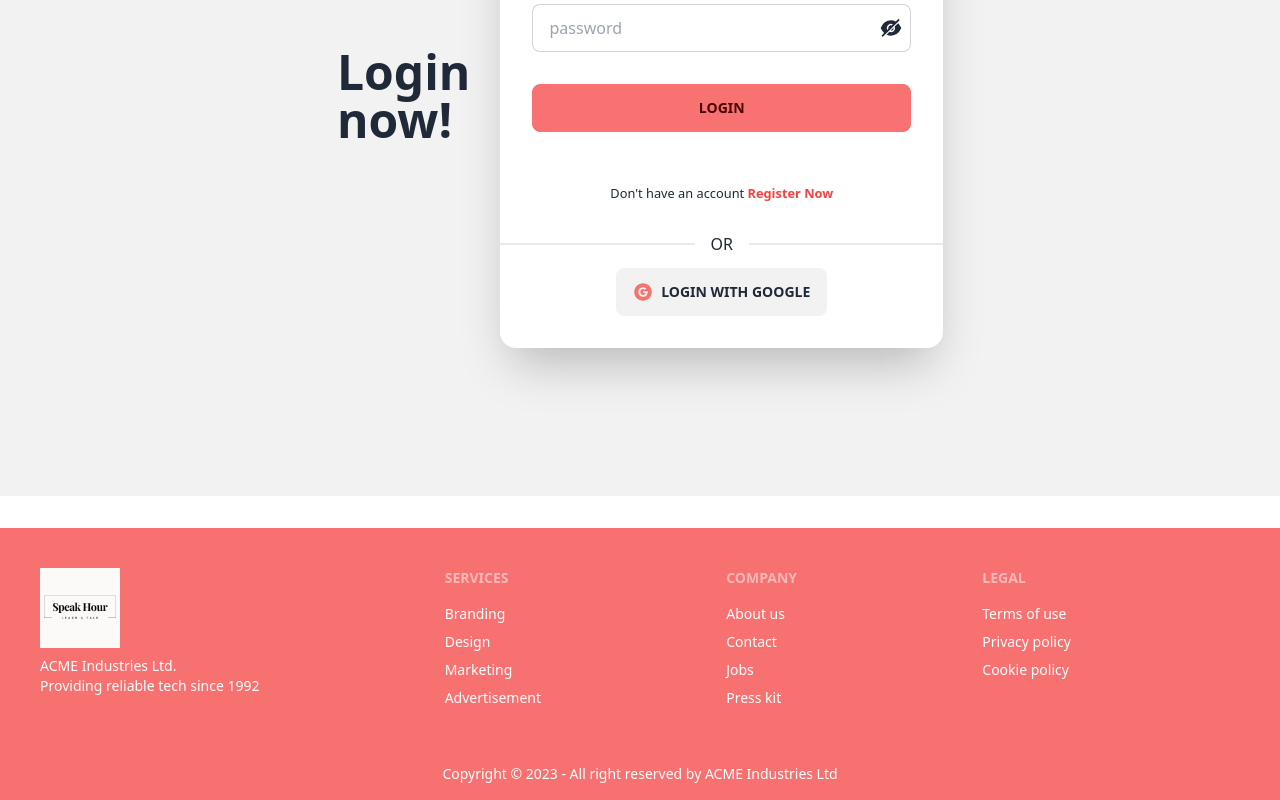
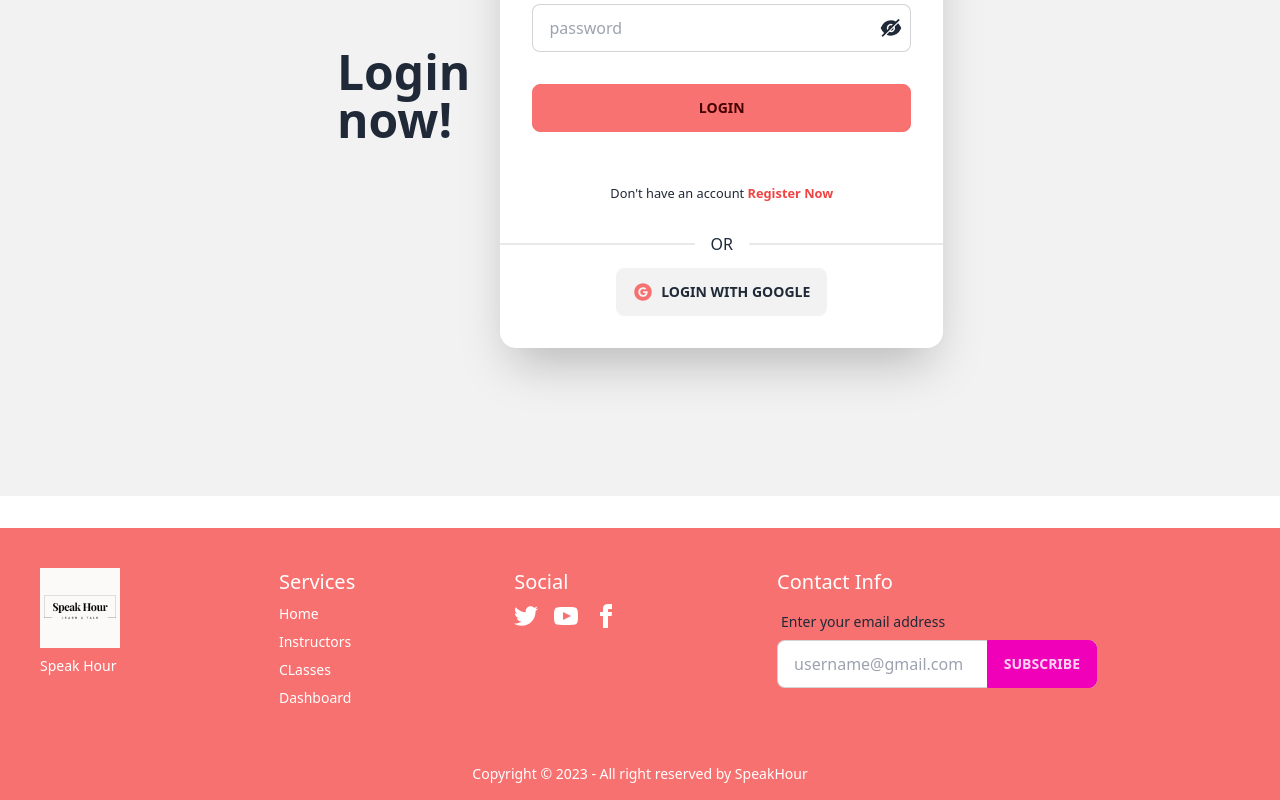
Before and after one commit to forhadislamse/speak-hour-client, a React (Vite) app: page /login in a window 1280 px wide. Shown: the part 372-1172 px from the top of the page. Built offline with nearby package versions, Linux system fonts and the light colour scheme; no server answers.

Commit message:
social login implemented

```diff
--- a/src/pages/Shared/Footer/Footer.jsx
+++ b/src/pages/Shared/Footer/Footer.jsx
@@ -1,4 +1,5 @@
 
+import { Link } from 'react-router-dom';
 import logo1 from '../../../assets/logo1.png'
 const Footer = () => {
     return (
@@ -6,33 +7,40 @@
             <div className="footer p-10 bg-red-400 font-medium text-white">
                 <div>
                     <img className='w-20 h-20' src={logo1} alt="" />
-                    <p>ACME Industries Ltd.<br />Providing reliable tech since 1992</p>
+                    <p>Speak Hour</p>
                 </div>
                 <div>
-                    <span className="footer-title">Services</span>
-                    <a className="link link-hover">Branding</a>
-                    <a className="link link-hover">Design</a>
-                    <a className="link link-hover">Marketing</a>
-                    <a className="link link-hover">Advertisement</a>
+                    <span className="text-xl">Services</span>
+                    <Link to='/'>Home</Link >
+                    <Link to='/instructors'>Instructors</Link>
+                    <Link to='/classes'>CLasses</Link>
+                    <Link to="/dashboard">Dashboard</Link>
                 </div>
                 <div>
-                    <span className="footer-title">Company</span>
-                    <a className="link link-hover">About us</a>
-                    <a className="link link-hover">Contact</a>
-                    <a className="link link-hover">Jobs</a>
-                    <a className="link link-hover">Press kit</a>
+                    <span className="text-xl">Social</span>
+                    <div className="grid grid-flow-col gap-4">
+                        <a href="https://twitter.com/" target="_blank" rel="noreferrer"><svg xmlns="http://www.w3.org/2000/svg" width="24" height="24" viewBox="0 0 24 24" className="fill-current"><path d="M24 4.557c-.883.392-1.832.656-2.828.775 1.017-.609 1.798-1.574 2.165-2.724-.951.564-2.005.974-3.127 1.195-.897-.957-2.178-1.555-3.594-1.555-3.179 0-5.515 2.966-4.797 6.045-4.091-.205-7.719-2.165-10.148-5.144-1.29 2.213-.669 5.108 1.523 6.574-.806-.026-1.566-.247-2.229-.616-.054 2.281 1.581 4.415 3.949 4.89-.693.188-1.452.232-2.224.084.626 1.956 2.444 3.379 4.6 3.419-2.07 1.623-4.678 2.348-7.29 2.04 2.179 1.397 4.768 2.212 7.548 2.212 9.142 0 14.307-7.721 13.995-14.646.962-.695 1.797-1.562 2.457-2.549z"></path></svg></a>
+                        <a href="https://www.youtube.com/" target="_blank" rel="noreferrer"><svg xmlns="http://www.w3.org/2000/svg" width="24" height="24" viewBox="0 0 24 24" className="fill-current"><path d="M19.615 3.184c-3.604-.246-11.631-.245-15.23 0-3.897.266-4.356 2.62-4.385 8.816.029 6.185.484 8.549 4.385 8.816 3.6.245 11.626.246 15.23 0 3.897-.266 4.356-2.62 4.385-8.816-.029-6.185-.484-8.549-4.385-8.816zm-10.615 12.816v-8l8 3.993-8 4.007z"></path></svg></a>
+                        <a href="https://www.facebook.com/" target="_blank" rel="noreferrer"><svg xmlns="http://www.w3.org/2000/svg" width="24" height="24" viewBox="0 0 24 24" className="fill-current"><path d="M9 8h-3v4h3v12h5v-12h3.642l.358-4h-4v-1.667c0-.955.192-1.333 1.115-1.333h2.885v-5h-3.808c-3.596 0-5.192 1.583-5.192 4.615v3.385z"></path></svg></a>
+                    </div>
                 </div>
                 <div>
-                    <span className="footer-title">Legal</span>
-                    <a className="link link-hover">Terms of use</a>
-                    <a className="link link-hover">Privacy policy</a>
-                    <a className="link link-hover">Cookie policy</a>
+                    <span className="text-xl">Contact Info</span>
+                    <div className="form-control w-80">
+                        <label className="label">
+                            <span className="label-text">Enter your email address</span>
+                        </label>
+                        <div className="relative">
+                            <input type="text" placeholder="username@gmail.com" className="input input-bordered w-full pr-16" />
+                            <button className="btn btn-secondary absolute top-0 right-0 rounded-l-none">Subscribe</button>
+                        </div>
+                    </div>
                 </div>
 
             </div>
             <div className="footer footer-center bg-red-400 p-4 font-medium text-white">
                 <div>
-                    <p>Copyright © 2023 - All right reserved by ACME Industries Ltd</p>
+                    <p>Copyright © 2023 - All right reserved by SpeakHour</p>
                 </div>
             </div>
         </footer>
--- a/src/pages/login/Login.jsx
+++ b/src/pages/login/Login.jsx
@@ -9,7 +9,7 @@
     const { register, handleSubmit, formState: { errors } } = useForm();
     const [showPassword, setShowPassword] = useState(false);
 
-    const { signIn } = useContext(AuthContext);
+    const { signIn, signInWithGoogle } = useContext(AuthContext);
     const navigate = useNavigate();
     const location = useLocation();
 
@@ -34,10 +34,21 @@
             })
     };
 
+    const handleGoogleSignIn = () => {
+        signInWithGoogle()
+            .then(result => {
+                const loggedUser = result.user;
+                console.log(loggedUser);
+            })
+            .catch(error => {
+                console.log(error)
+            })
+    }
+
     return (
         <>
             <Helmet>
-                <title>Bistro Boss | Login</title>
+                <title>SpeakHour | Login</title>
             </Helmet>
             <div className="hero min-h-screen bg-base-200">
                 <div className="hero-content flex flex-col md:flex-row">
@@ -79,7 +90,7 @@
                         <p className="text-center py-4 "><small>Don't have an account <Link to="/signup" className="text-red-500 font-semibold">Register Now</Link></small></p>
                         <div className='text-center'>
                             <p className="divider">OR</p>
-                            <button className=" btn mb-8"><span className='text-xl text-red-400'><AiFillGoogleCircle></AiFillGoogleCircle></span> Login with Google</button>
+                            <button onClick={handleGoogleSignIn} className=" btn mb-8"><span className='text-xl text-red-400'><AiFillGoogleCircle></AiFillGoogleCircle></span> Login with Google</button>
                         </div>
                     </div>
                 </div >
--- a/src/pages/signup/SignUp.jsx
+++ b/src/pages/signup/SignUp.jsx
@@ -5,11 +5,12 @@
 import { useState } from "react";
 import { AuthContext } from '../../providers/AuthProvider';
 import Swal from 'sweetalert2';
+import { Helmet } from 'react-helmet-async';
 
 const SignUp = () => {
     const { register, handleSubmit, reset, formState: { errors }, watch } = useForm();
 
-    const { createUser, updateUserProfile, logOut } = useContext(AuthContext);
+    const { createUser, updateUserProfile, logOut, signInWithGoogle } = useContext(AuthContext);
 
     const [showPassword, setShowPassword] = useState(false);
 
@@ -50,9 +51,23 @@
             })
 
     };
+
+    const handleGoogleSignIn = () => {
+        signInWithGoogle()
+            .then(result => {
+                const loggedUser = result.user;
+                console.log(loggedUser);
+            })
+            .catch(error => {
+                console.log(error)
+            })
+    }
     return (
         <>
             <div className="hero min-h-screen bg-base-200">
+                <Helmet>
+                    <title>SpeakHour | Sign Up</title>
+                </Helmet>
                 <div className="hero-content flex flex-col md:flex-row">
                     <div className="text-center lg:text-left w-full md:w-1/2">
                         <h1 className="text-5xl font-bold">Register Now!</h1>
@@ -157,7 +172,7 @@
                         <p className="text-center py-4 "><small>Already have an account <Link to="/login" className="text-red-500 font-semibold">Login Now</Link></small></p>
                         <div className='text-center'>
                             <p className="divider">OR</p>
-                            <button className=" btn mb-8"><span className='text-xl text-red-400'><AiFillGoogleCircle></AiFillGoogleCircle></span> Login with Google</button>
+                            <button onClick={handleGoogleSignIn} className=" btn mb-8"><span className='text-xl text-red-400'><AiFillGoogleCircle></AiFillGoogleCircle></span> Login with Google</button>
                         </div>
                     </div>
                 </div >
--- a/src/providers/AuthProvider.jsx
+++ b/src/providers/AuthProvider.jsx
@@ -1,5 +1,5 @@
 import { createContext, useEffect, useState } from "react";
-import { createUserWithEmailAndPassword, getAuth, onAuthStateChanged, signInWithEmailAndPassword, signOut, updateProfile } from "firebase/auth";
+import { GoogleAuthProvider, createUserWithEmailAndPassword, getAuth, onAuthStateChanged, signInWithEmailAndPassword, signInWithPopup, signOut, updateProfile } from "firebase/auth";
 
 import { app } from "../firebase/firebase.config";
 
@@ -7,10 +7,16 @@
 
 const auth = getAuth(app);
 
+const googleAuthProvider = new GoogleAuthProvider();
+
 const AuthProvider = ({ children }) => {
 
     const [user, setUser] = useState(null);
     const [loading, setLoading] = useState(true);
+
+    const signInWithGoogle = () => {
+        return signInWithPopup(auth, googleAuthProvider);
+    }
 
 
     const createUser = (email, password) => {
@@ -50,7 +56,8 @@
         logOut,
         createUser,
         signIn,
-        updateUserProfile
+        updateUserProfile,
+        signInWithGoogle
     }
 
     return (
```
